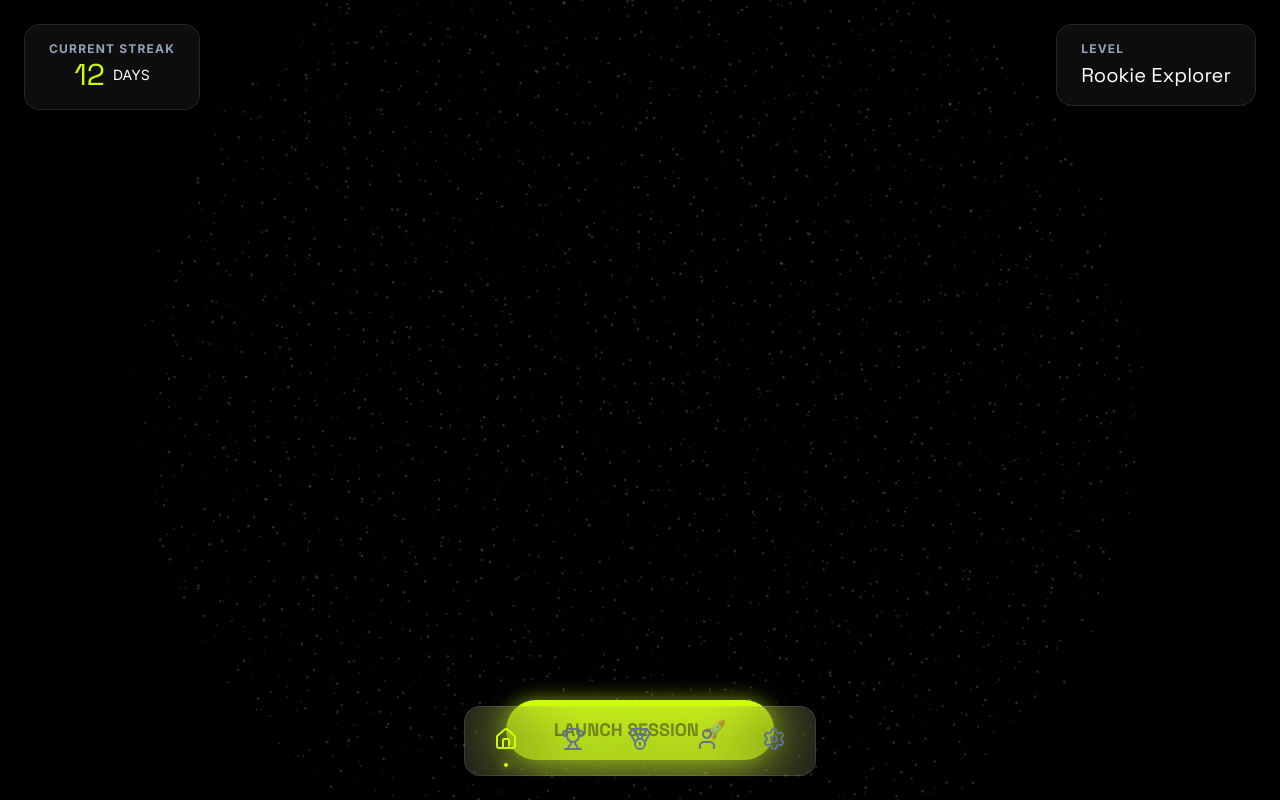
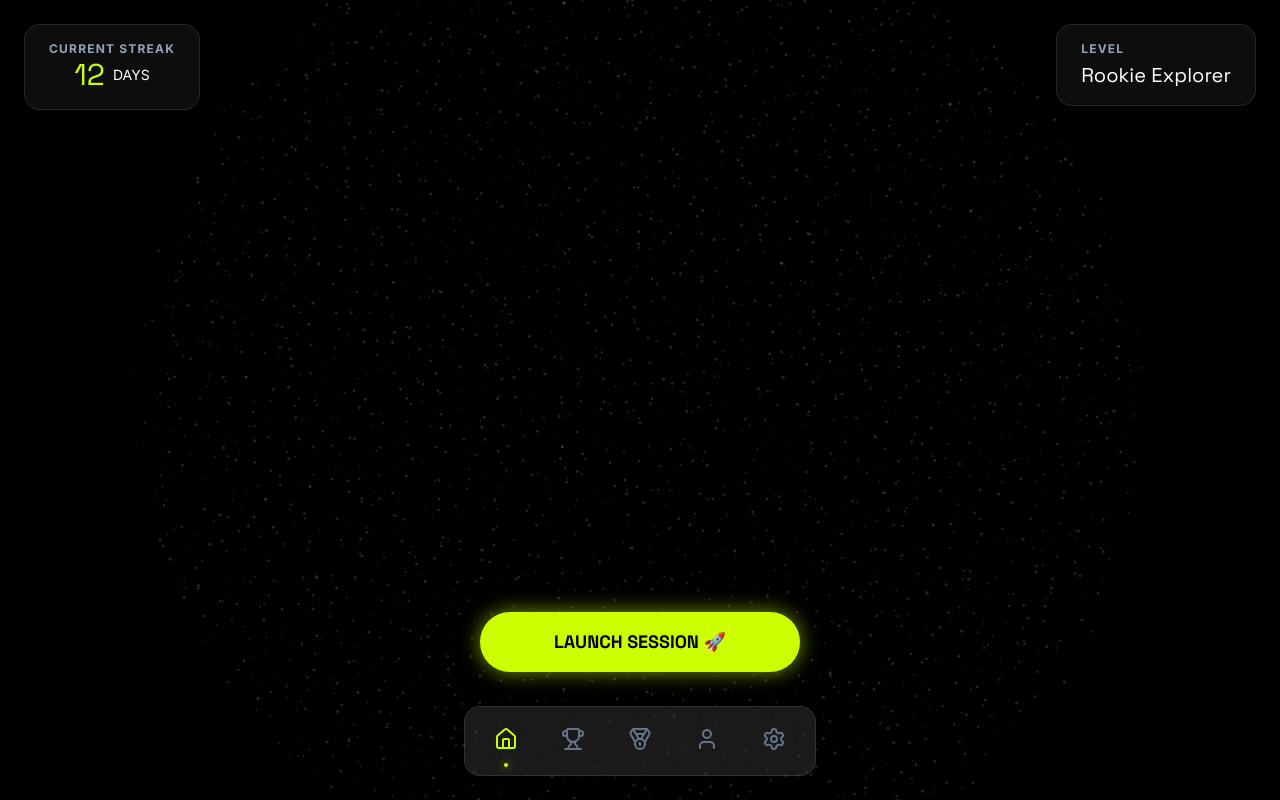
Before and after one commit to MohamedHassanEwais/1percent, a Next.js app: page /map in a window 1280 px wide. Built offline with nearby package versions, Linux system fonts and the light colour scheme; no server answers.

Commit message:
fix(map): add launch handler and prevent nav overlap

```diff
--- a/src/app/(dashboard)/map/page.tsx
+++ b/src/app/(dashboard)/map/page.tsx
@@ -3,8 +3,11 @@
 import { GalaxyCanvas } from "@/features/galaxy/GalaxyCanvas";
 import { GlassCard } from "@/components/ui/GlassCard";
 import React from "react";
+import { useRouter } from "next/navigation";
 
 export default function GalaxyMapPage() {
+    const router = useRouter();
+
     return (
         <div className="relative h-screen w-full overflow-hidden bg-black text-white">
             {/* 1. The Dynamic Galaxy Background */}
@@ -26,9 +29,12 @@ export default function GalaxyMapPage() {
                 </GlassCard>
             </div>
 
-            {/* 3. Action Bar (Bottom) */}
-            <div className="absolute bottom-10 left-1/2 -translate-x-1/2 z-10 pointer-events-auto">
-                <button className="bg-[#CCFF00] text-black font-heading font-bold text-lg px-12 py-4 rounded-full shadow-[0_0_20px_rgba(204,255,0,0.6)] hover:scale-105 transition-transform active:scale-95">
+            {/* 3. Action Bar (Bottom) - Moved up to avoid nav overlap */}
+            <div className="absolute bottom-32 left-1/2 -translate-x-1/2 z-20 pointer-events-auto w-full max-w-xs flex justify-center">
+                <button
+                    onClick={() => router.push('/session')}
+                    className="bg-[#CCFF00] text-black font-heading font-bold text-lg px-12 py-4 rounded-full shadow-[0_0_20px_rgba(204,255,0,0.6)] hover:scale-105 transition-transform active:scale-95 w-full"
+                >
                     LAUNCH SESSION 🚀
                 </button>
             </div>
```
